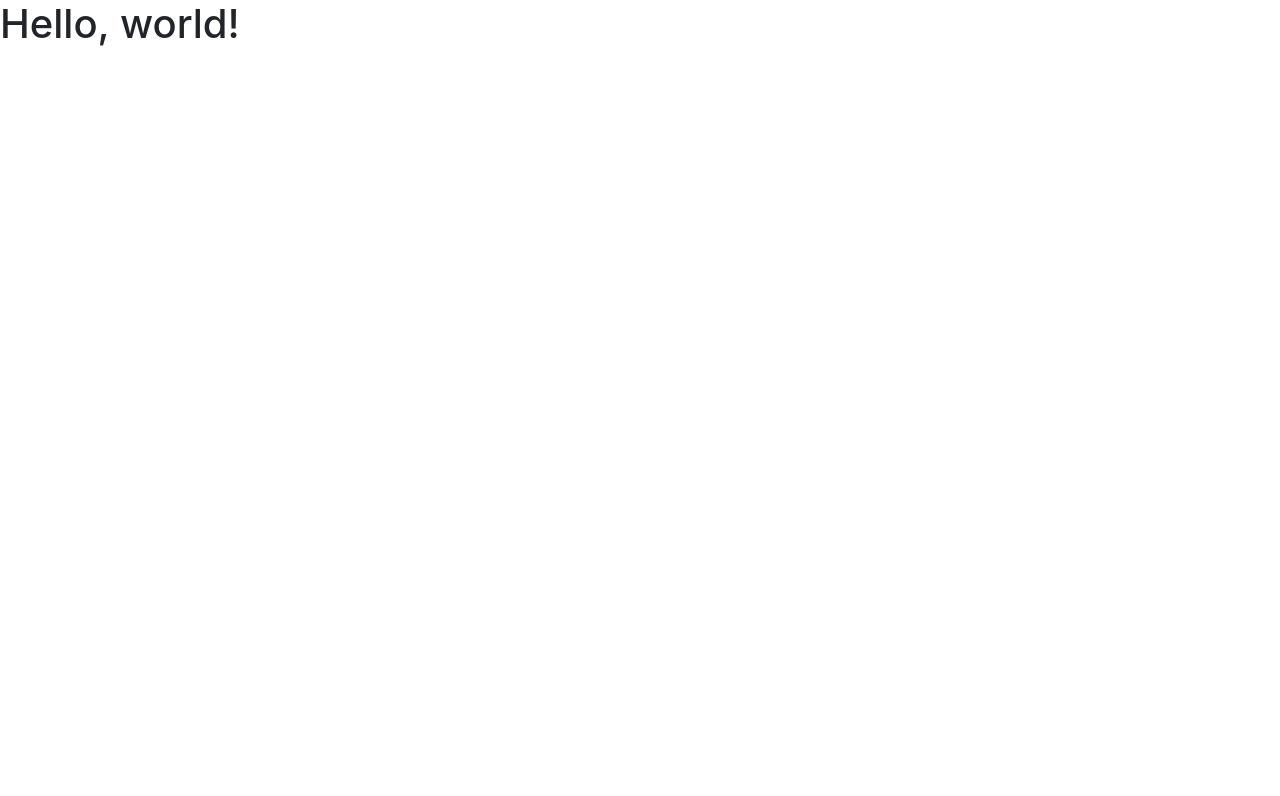
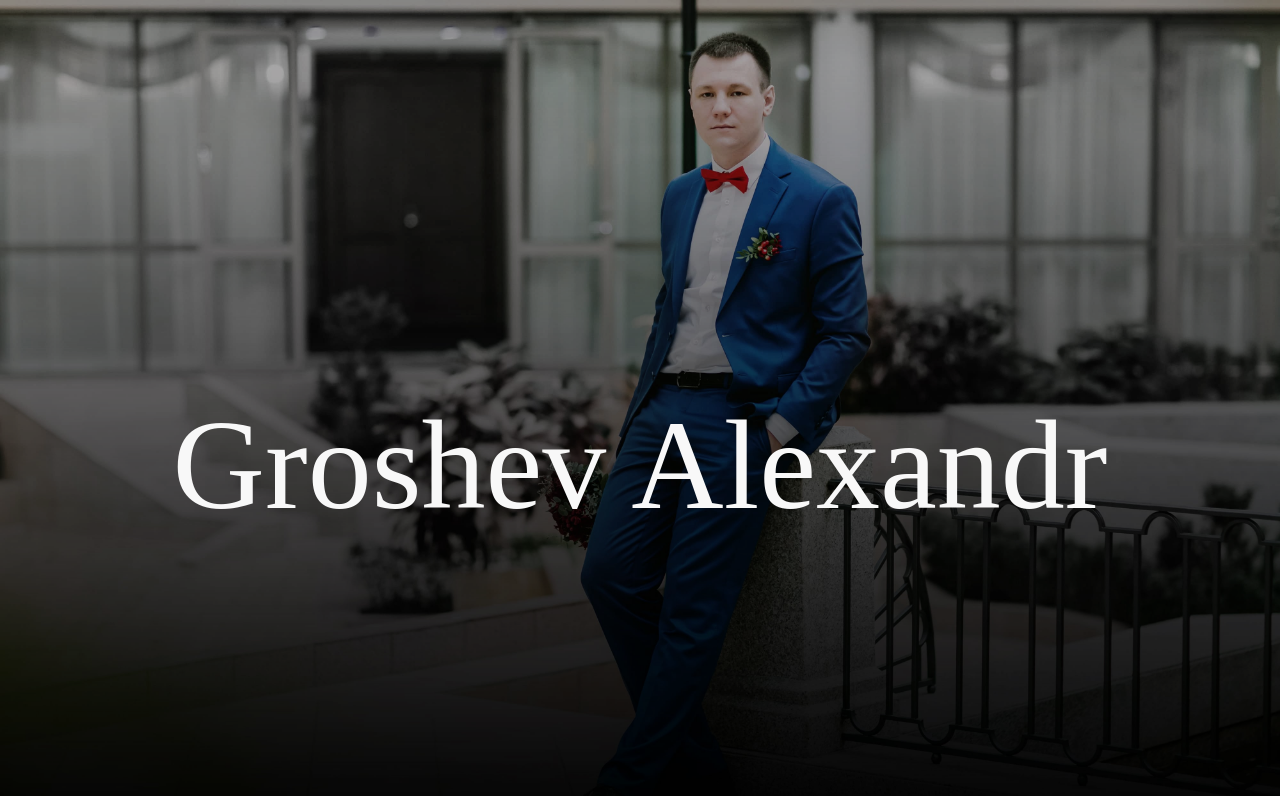
Before and after one commit to Gopard/gopard.github.io, a plain HTML site: page index.html in a window 1280 px wide. Drawn offline with nearby package versions, Linux system fonts and the light colour scheme; a web font is replaced by a local one.

Commit message:
add photo

```diff
--- /dev/null
+++ b/css/main.css
@@ -0,0 +1,23 @@
+@font-face {
+  font-family: 'header';
+  src: url('../font/Morracle.otf');
+}
+
+.head-color{
+	background-color: rgba(0,0,0,.3);
+	min-height: 100vh;
+}
+.head-bg{
+	text-align: center;
+    color: #f8f8f8;
+    background: url(../img/backTop.jpg) no-repeat top center;
+    background-size: cover;
+	min-height: 100vh;
+}
+.head-text{
+	font-family: 'header';
+	padding: 35% 0 0 0;
+}
+.head-text h1{
+	font-size: 8rem !important;
+}
--- a/index.html
+++ b/index.html
@@ -8,10 +8,20 @@
 
     <!-- Bootstrap CSS -->
     <link rel="stylesheet" href="https://maxcdn.bootstrapcdn.com/bootstrap/4.0.0-alpha.3/css/bootstrap.min.css" integrity="sha384-MIwDKRSSImVFAZCVLtU0LMDdON6KVCrZHyVQQj6e8wIEJkW4tvwqXrbMIya1vriY" crossorigin="anonymous">
+	<link rel="stylesheet" href="css/main.css">
   </head>
   <body>
-    <h1>Hello, world!</h1>
+  <div class="head-bg">
+  <div class="head-color">
+	<div class="container">
 
+			<div class="head-text">
+				<h1>Groshev Alexandr</h1>
+			</div>
+
+	</div>
+  </div>
+  </div>
     <!-- jQuery first, then Tether, then Bootstrap JS. -->
     <script src="https://ajax.googleapis.com/ajax/libs/jquery/3.0.0/jquery.min.js" integrity="sha384-THPy051/pYDQGanwU6poAc/hOdQxjnOEXzbT+OuUAFqNqFjL+4IGLBgCJC3ZOShY" crossorigin="anonymous"></script>
     <script src="https://cdnjs.cloudflare.com/ajax/libs/tether/1.2.0/js/tether.min.js" integrity="sha384-Plbmg8JY28KFelvJVai01l8WyZzrYWG825m+cZ0eDDS1f7d/js6ikvy1+X+guPIB" crossorigin="anonymous"></script>
```
Also changed, not shown: img/backTop.jpg (added), 1 other file.
